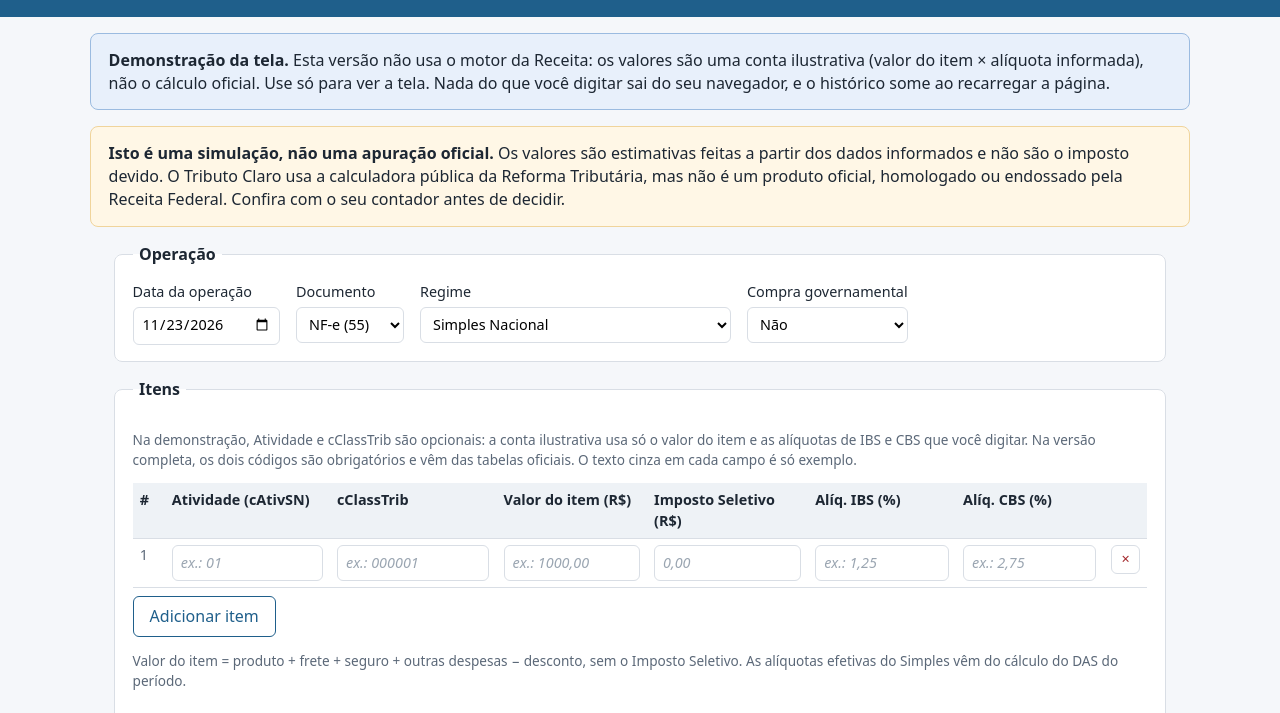
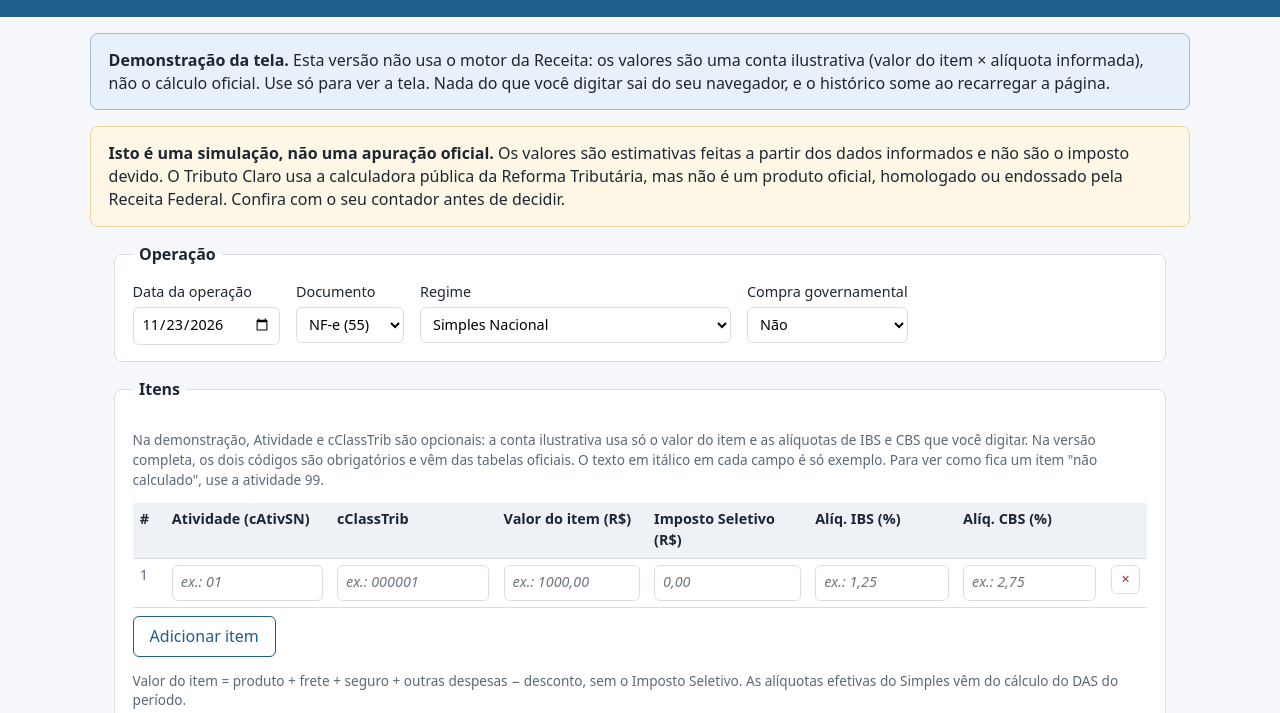
Before and after one commit to hugolalmeida/tributo-claro, a plain HTML site: page index.html in a window 1280 px wide. Shown: the part 87-800 px from the top of the page. Drawn offline with Linux system fonts and the light colour scheme.

Commit message:
Pages: demonstração gerada de jinx/demo-codigos (65b65e0)
Co-authored-by: OpenBot <335604065+openbotgit[bot]@users.noreply.github.com>

```diff
--- a/app.js
+++ b/app.js
@@ -78,7 +78,7 @@ async function carregarAtividades() {
   }
   const n = lista.children.length;
   if (DEMO) {
-    dica.textContent = 'Na demonstração, Atividade e cClassTrib são opcionais: a conta ilustrativa usa só o valor do item e as alíquotas de IBS e CBS que você digitar. Na versão completa, os dois códigos são obrigatórios e vêm das tabelas oficiais. O texto cinza em cada campo é só exemplo.';
+    dica.textContent = 'Na demonstração, Atividade e cClassTrib são opcionais: a conta ilustrativa usa só o valor do item e as alíquotas de IBS e CBS que você digitar. Na versão completa, os dois códigos são obrigatórios e vêm das tabelas oficiais. O texto em itálico em cada campo é só exemplo. Para ver como fica um item "não calculado", use a atividade 99.';
     return;
   }
   dica.textContent = n === 0
--- a/demo.js
+++ b/demo.js
@@ -33,6 +33,12 @@ function simular(e) {
 
   const itens = e.itens.map((it, i) => {
     const base = num(it.baseCalculo);
+    // Gatilho só da demonstração para mostrar o estado NAO_CALCULADO do motor real (atividade não admitida).
+    if (it.cAtivSN === '99') {
+      return { numero: i + 1, estado: 'NAO_CALCULADO', calculado: false,
+        rotulo: 'Não calculado (ilustrativo): atividade ausente, fora de vigência ou não admitida no documento',
+        tributos: { vRBSNitem: dois(base) }, erros: [] };
+    }
     const pIBS = num(it.pIBSSN);
     const pCBS = num(it.pCBSSN);
     if (pIBS === null || pCBS === null) {
--- a/estilo.css
+++ b/estilo.css
@@ -53,4 +53,4 @@ ul.erros { margin: .25rem 0; padding-left: 1.2rem; color: var(--erro); font-size
 footer { color: var(--suave); font-size: .8rem; padding-bottom: 2rem; }
 @media (max-width: 760px) { table.itens thead { display: none; } table.itens tr { display: grid; grid-template-columns: 1fr 1fr; gap: .3rem; padding: .5rem 0; } }
 .aviso-demo { background: #e8f0fb; border-color: #9bbbe0; }
-input::placeholder { color: #9aa5b1; font-style: italic; opacity: 1; }
+input::placeholder { color: #6b7682; font-style: italic; opacity: 1; }
--- a/index.html
+++ b/index.html
@@ -101,7 +101,7 @@
     <tr>
       <td class="num"></td>
       <td><input name="cAtivSN" list="lista-atividades" inputmode="numeric" maxlength="2" placeholder="ex.: 01"></td>
-      <td><input name="cClassTrib" inputmode="numeric" maxlength="6" placeholder="ex.: 000001" required></td>
+      <td><input name="cClassTrib" inputmode="numeric" maxlength="6" placeholder="ex.: 000001"></td>
       <td><input name="baseCalculo" inputmode="decimal" placeholder="ex.: 1000,00" required></td>
       <td><input name="valorImpostoSeletivo" inputmode="decimal" placeholder="0,00"></td>
       <td><input name="pIBSSN" inputmode="decimal" placeholder="ex.: 1,25"></td>
```
